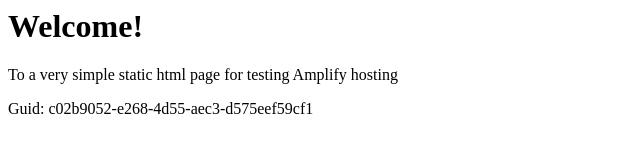
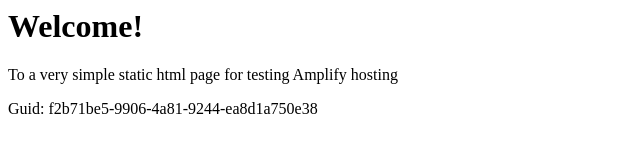
Before and after one commit to aws-aemilia-arn/Github-PR-Commit-Integration-Test-DoNotTouch-GitHubWebhookPushCanaryTest-v1-preprod-eu-north-1, a website: page src/index.html in a window 1280 px wide. Shown: the full height of the page, 0-640 px from the left. Drawn offline with Linux system fonts and the light colour scheme.

Commit message:
commit from integ tests

```diff
--- a/src/index.html
+++ b/src/index.html
@@ -12,6 +12,6 @@
 <body>
     <h1>Welcome!</h1>
     <p>To a very simple static html page for testing Amplify hosting</p>
-    <p>Guid: c02b9052-e268-4d55-aec3-d575eef59cf1</p></body>
+    <p>Guid: f2b71be5-9906-4a81-9244-ea8d1a750e38</p></body>
 
 </html>
```
